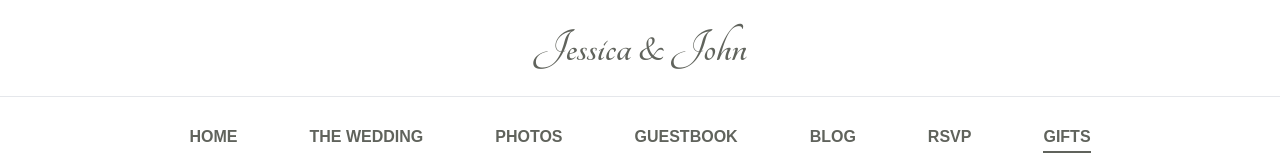
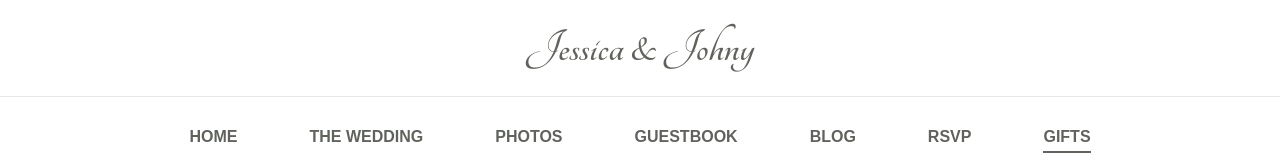
Before and after one commit to Keshwar04/wedding, a React (Vite) app: page / in a window 1280 px wide. Shown: the top 160 px of the page. Built offline with nearby package versions, Linux system fonts and the light colour scheme.

Commit message:
John to Johny

```diff
--- a/src/components/navbar.jsx
+++ b/src/components/navbar.jsx
@@ -37,7 +37,7 @@ const Navbar = () => {
     <>
       <div className="shadow-xs lg:shadow-none fixed lg:static bg-white w-full z-888 flex justify-between lg:justify-center items-center lg:my-6 px-5 lg:px-0 py-4 lg:py-0">
         <h1 className="text-5xl font-bold primary-font primary-color text-center">
-          Jessica & John
+          Jessica & Johny
         </h1>
         <button
           className="lg:hidden bg-[var(--primary-color)] h-[35px] px-3 cursor-pointer"
```
